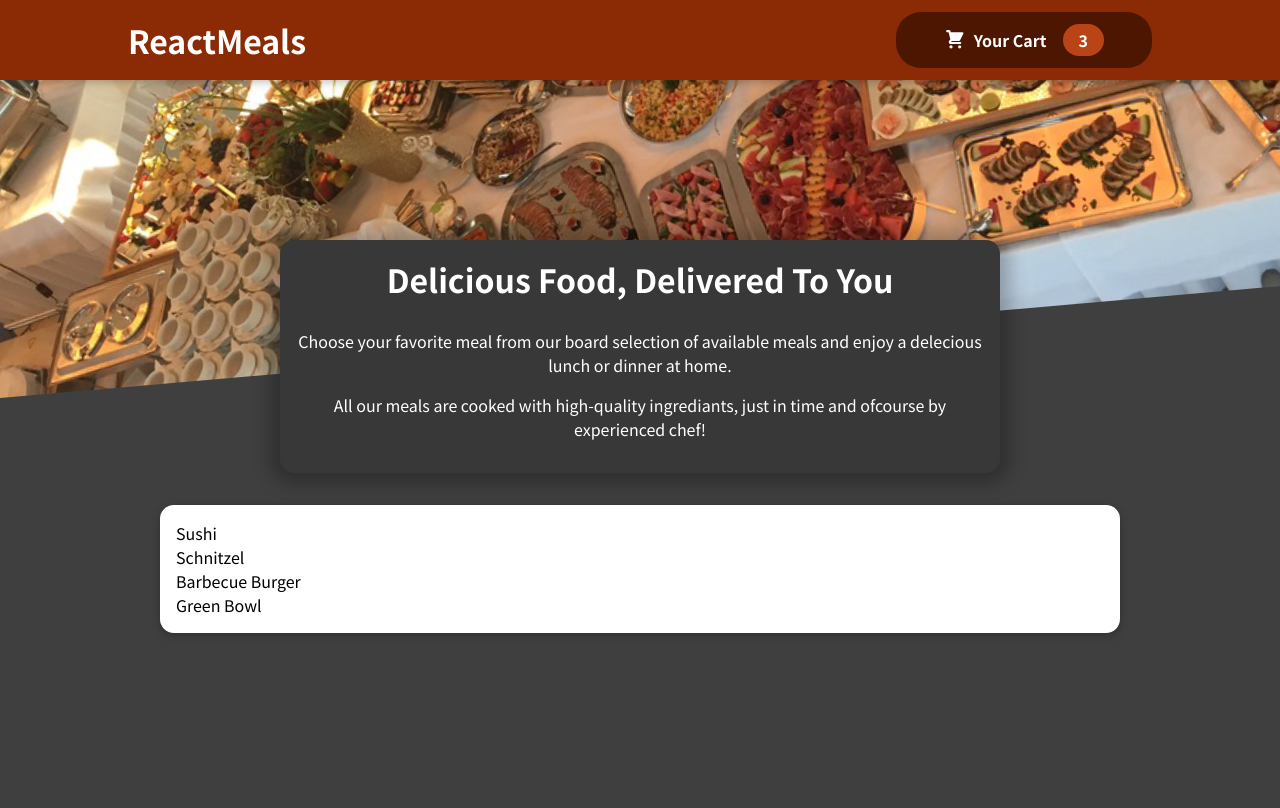
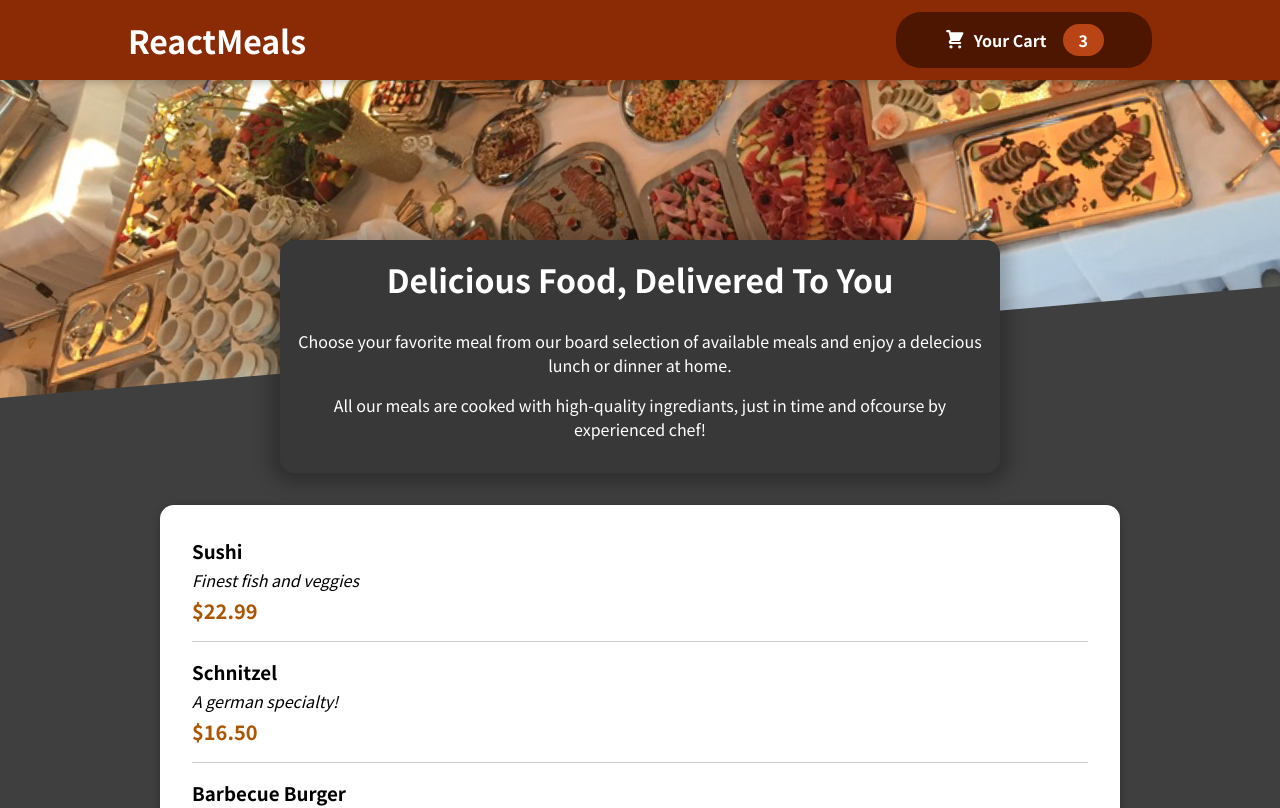
Before and after one commit to aqiftekhar/ReactMeal, a React (Create React App) app: page / in a window 1280 px wide. Shown: the top 808 px of the page. Built offline with nearby package versions, Linux system fonts and the light colour scheme.

Commit message:
Added Meal Items and displayed them

```diff
--- a/src/components/Meals/AvailableMeals.js
+++ b/src/components/Meals/AvailableMeals.js
@@ -1,5 +1,6 @@
 import Card from "../UI/Card";
 import classes from "./AvailableMeals.module.css";
+import MealItem from "./MealItem/MealItem";
 
 const DUMMY_MEALS = [
   {
@@ -29,7 +30,14 @@
 ];
 
 const AvailableMeals = () => {
-  const mealsList = DUMMY_MEALS.map(meal => <li>{meal.name}</li>);
+  const mealsList = DUMMY_MEALS.map((meal) => (
+    <MealItem
+      key={meal.id}
+      name={meal.name}
+      description={meal.description}
+      price={meal.price}
+    />
+  ));
   return (
     <section className={classes.meals}>
       <Card>
--- a/src/components/Meals/MealItem/MealItem.js
+++ b/src/components/Meals/MealItem/MealItem.js
@@ -0,0 +1,17 @@
+import classes from './MealItem.module.css';
+
+const MealItem = (props) => {
+    const price = `$${props.price.toFixed(2)}`;
+  return (
+    <li className={classes.meal}>
+      <div>
+        <h3>{props.name}</h3>
+        <div className={classes.description}>{props.description}</div>
+        <div className={classes.price}>{price}</div>
+      </div>
+      <div></div>
+    </li>
+  );
+};
+
+export default MealItem;
```
Also changed, not shown: src/components/Meals/MealItem/MealItemForm.js (added), 1 other file (tests, documents, lock files or other folders).
